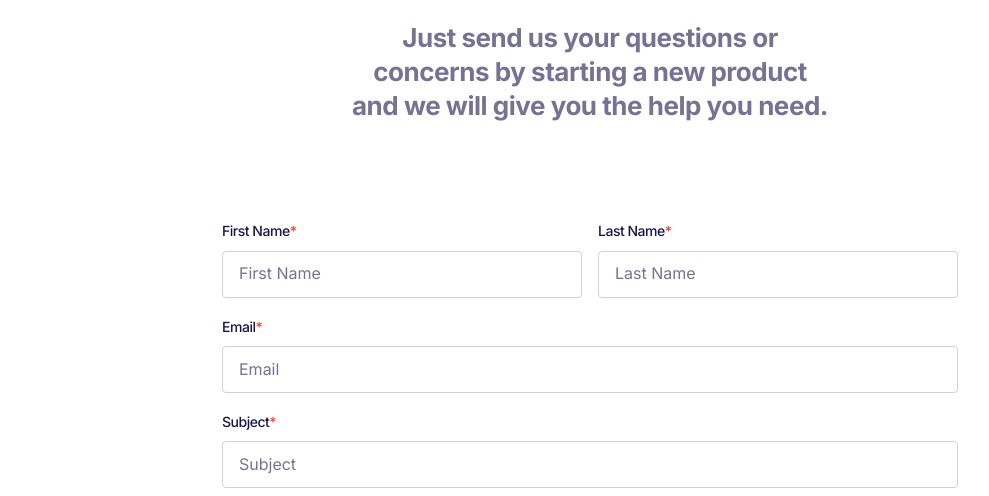
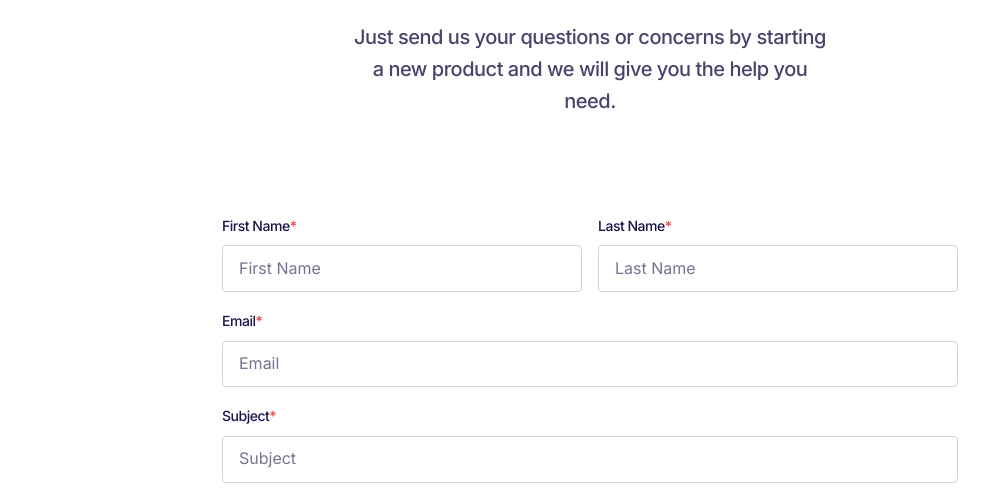
Before and after one commit to anitaparmar26/codescandy, a website: page src/pages/contact.html in a window 1280 px wide. Shown: the part 238-734 px from the top of the page, without its empty margins (50-1039 px from the left). Drawn offline with nearby package versions, Linux system fonts and the light colour scheme; files that its build step writes are made by us from their sources; files whose address does not match are found by name.

Commit message:
added some changes

```diff
--- a/src/pages/contact.html
+++ b/src/pages/contact.html
@@ -20,7 +20,7 @@
                     <div class=" text-center px-5 mb-10">
 
                         <h1 class="mb-4 display-4">Contact us</h1>
-                        <p class="h3 text-muted mb-4">Just send us your questions or concerns by starting a new product and we will give you the help you need.</p>
+                        <p class="lead">Just send us your questions or concerns by starting a new product and we will give you the help you need.</p>
                     </div>
 
 
```
Also changed, not shown: src/pages/why-our-theme.html (+1 -1 lines).
